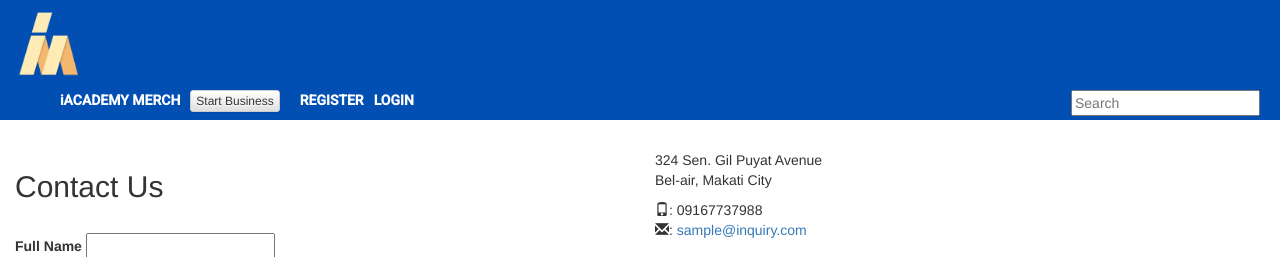
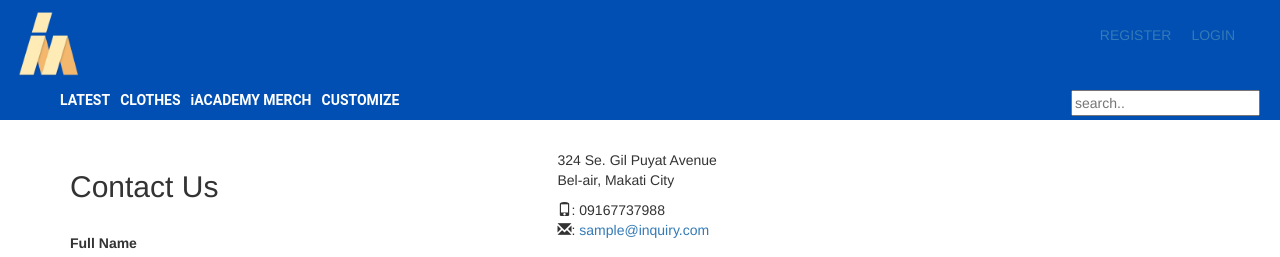
Before and after one commit to joannedaroya/THESIS, a PHP site: page /contact.php in a window 1280 px wide. Shown: the top 257 px of the page. Run offline with PHP 8.4, Linux system fonts and the light colour scheme; some libraries are stand-ins or nearby versions.

Commit message:
Add files via upload

```diff
--- a/contact.php
+++ b/contact.php
@@ -1,7 +1,7 @@
 <!DOCTYPE html>
 <html lang="en">
 <head>
-  <title>iACADEMY Market</title>
+  <title>Contact Us - iMARKET</title>
   <meta charset="utf-8">
   <meta name="viewport" content="width=device-width, initial-scale=1">
   <!-- Latest compiled and minified CSS -->
@@ -12,9 +12,7 @@
 
 <!-- Latest compiled and minified JavaScript -->
 <script src="https://maxcdn.bootstrapcdn.com/bootstrap/3.3.7/js/bootstrap.min.js" integrity="sha384-Tc5IQib027qvyjSMfHjOMaLkfuWVxZxUPnCJA7l2mCWNIpG9mGCD8wGNIcPD7Txa" crossorigin="anonymous"></script>
-
-<link href="https://fonts.googleapis.com/css?family=Roboto:400,500" rel="stylesheet">
-
+<link href="//maxcdn.bootstrapcdn.com/font-awesome/4.2.0/css/font-awesome.min.css" rel="stylesheet">
 <!--CSS-->
 <link rel="stylesheet" href="css/design.css"/>
 </head>
@@ -35,69 +33,60 @@
                     <li><a href="#"><span class="glyphicon glyphicon-user" aria-hidden="true"></span> ACCOUNT</a></li>
                     <li><a href="#"><span class="glyphicon glyphicon-heart" aria-hidden="true"></span> WISHLIST</a></li>
                     <li><a <href="#"><span class="glyphicon glyphicon-shopping-cart" aria-hidden="true"></span> CART</a></li>
-                  <?php } else { ?>
-            <!--         <li><a href="login.html">REGISTER</a></li>
-                    <li><a href="login.html">LOGIN</a></li> -->
+                  <?php }else { ?>
+                    <li><a href="#">REGISTER</a></li>
+                    <li><a href="#">LOGIN</a></li>
                   <?php } ?>
                 </ul>
             </nav>
 
-      <div class="col-md-12 col-xs-12" id="menu">
-            <ul id="augh1">
-              <!--   <li><a href="inindex.html">LATEST</a></li>
-                <li><a href="inindex.html">CLOTHES</a></li> -->
+      <div class="col-md-12" id="menu">
+            <ul>
+                <li><a href="inindex.html">LATEST</a></li>
+                <li><a href="inindex.html">CLOTHES</a></li>
                 <li><a href="inindex.html">iACADEMY MERCH</a></li>
-                <li><button type="button" class="btn btn-default btn-xs">Start Business</button><li>
+                <li><a href="inindex.html">CUSTOMIZE</a></li>
+				<li style="float:right"><input type="text" name="search" placeholder="search.."></li>
+			</ul>
 
-              <!--  <li><a href="inindex.html">CUSTOMIZE</a></li> -->
-                <li><a href="login.html">REGISTER</a></li>
-                <li><a href="login.html">LOGIN</a></li>
-                <li style="float:right"><input type="text" name="search" placeholder="Search"></li>
-            </ul>
       </div>
     </div>
 
   </div>
 
+  <div class="container">
     <div class="row">
-    <div class="col-md-6">
+      <div class="col-md-5">
         <h2>Contact Us</h2><br/>
         <form>
           <div class="control-group form-group">
-          <div class="controls">
-            <label>Full Name</label>
-            <input type="text" id="name" required>
-          </div>
+            <label>Full Name</label><br/>
+            <input type="text" id="name" name="name" required>
           </div>
           <div class="control-group form-group">
-          <div class="controls">
-            <label>Email Address</label>
-            <input type="email" id="email" required>
-          </div>
+            <label>Email Address</label><br/>
+            <input type="email" id="email" name="email" required>
           </div>
           <div class="control-group form-group">
-          <div class="controls">
-            <label>Message</label>
-            <textarea rows="10" cols="104" id="message" maxlength=999></textarea>
+            <label>Message</label><br/>
+            <textarea rows="10" cols="54" id="message" name="message" maxlength="999"></textarea>
           </div>
-        </div>
-        <input type="submit" value="Send"> &nbsp;&nbsp;
-        <input type="reset" value="Clear">
+          <button type="submit">Send</button> &nbsp;&nbsp;
+          <button type="reset">Clear</button>
         </form>
       </div>
 
-    <div class="col-md-6" id="contact">
-      <p>324 Sen. Gil Puyat Avenue<br/>Bel-air, Makati City</p>
+      <div class="col-md-7" id="contact">
+        <p>324 Se. Gil Puyat Avenue<br/>Bel-air, Makati City</p>
         <span class="glyphicon glyphicon-phone" aria-hidden="true"></span>: 09167737988<br/>
         <span class="glyphicon glyphicon-envelope" aria-hidden="true"></span>: <a href="#">sample@inquiry.com</a><br/><br/>
+        <iframe width="80%" height="270px" frameborder="0" scrolling="no" marginheight="0" marginwidth="0" src="https://www.google.com/maps/embed?pb=!1m18!1m12!1m3!1d1930.8306954511957!2d121.01845665817463!3d14.561345997456918!2m3!1f0!2f0!3f0!3m2!1i1024!2i768!4f13.1!3m3!1m2!1s0x0%3A0x0!2zMTTCsDMzJzQwLjkiTiAxMjHCsDAxJzEwLjQiRQ!5e0!3m2!1sen!2sph!4v1481111170468"></iframe>
+      </div>
+    </div> <!-- div row -->
+    <br/><br/><hr>
+  </div> <!-- div container for content -->
 
-      <iframe width="80%" height="270px" frameborder="0" scrolling="no" marginheight="0" marginwidth="0" src="https://www.google.com/maps/embed?pb=!1m18!1m12!1m3!1d1930.8306954511957!2d121.01845665817463!3d14.561345997456918!2m3!1f0!2f0!3f0!3m2!1i1024!2i768!4f13.1!3m3!1m2!1s0x0%3A0x0!2zMTTCsDMzJzQwLjkiTiAxMjHCsDAxJzEwLjQiRQ!5e0!3m2!1sen!2sph!4v1481111170468"></iframe>
-
-    </div> <!--div col-md-6 -->
-  </div> <!--div row -->
-
-
-    <!--Smelly footer-->
+</div> <!--div container -->
 <footer class="footer1">
 <div class="container">
 
```
Lines whose indentation alone changed are shown as unchanged.
